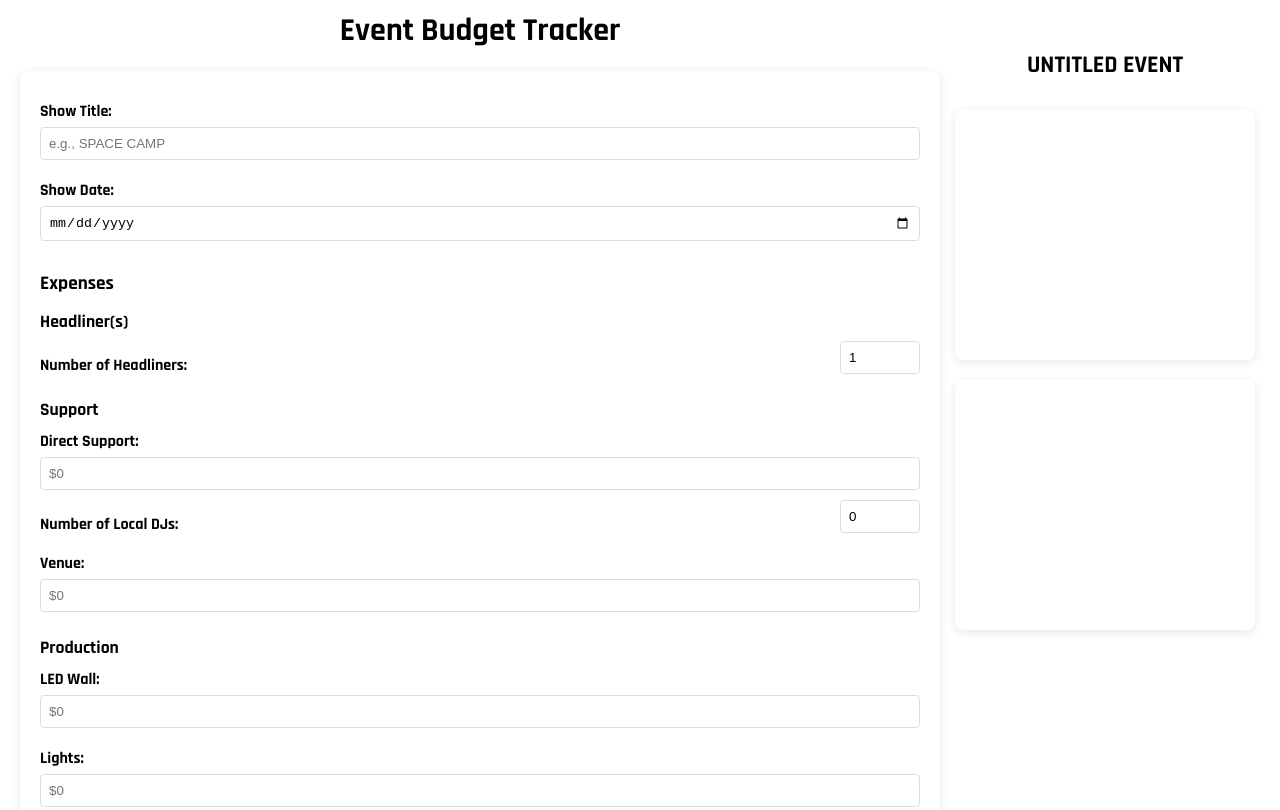
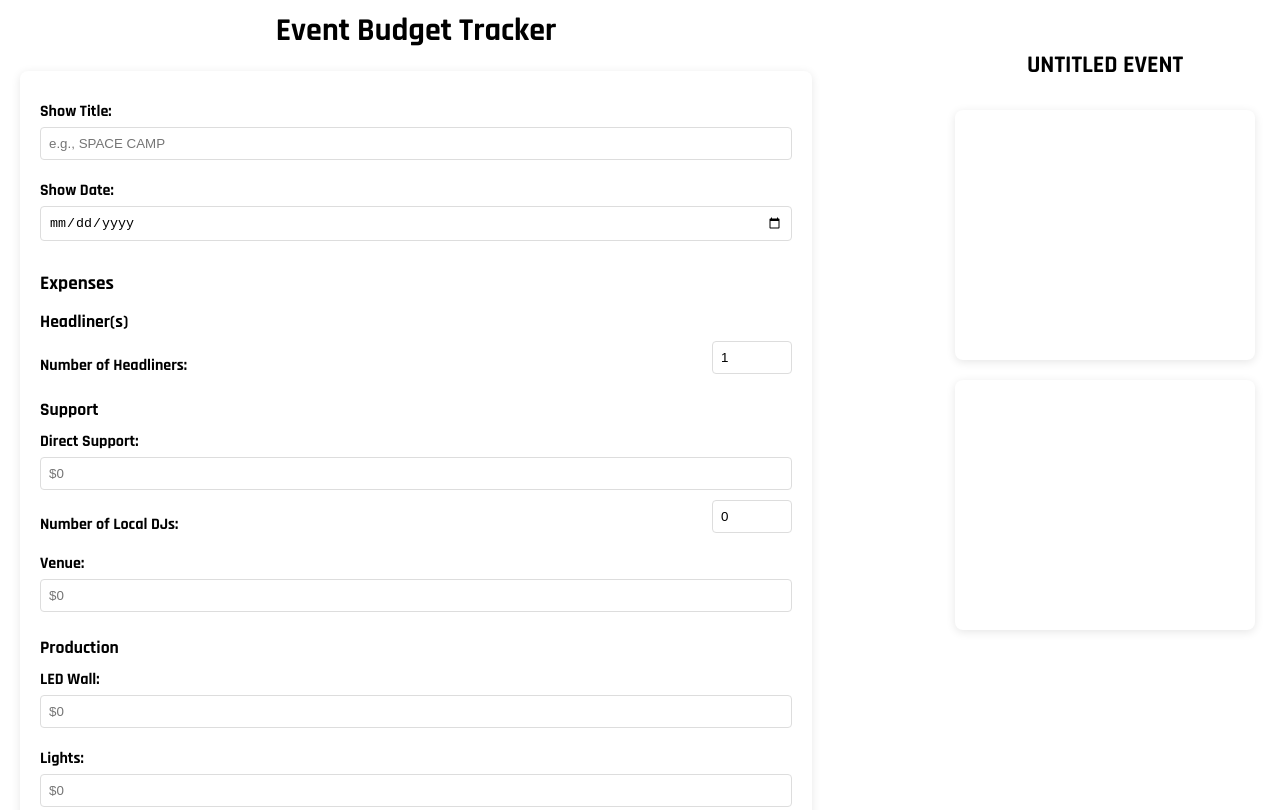
Before and after one commit to RaidenIV/event-tools, a plain HTML site: page budget_app.html in a window 1280 px wide. Shown: the top 810 px of the page. Drawn offline with nearby package versions, Linux system fonts and the light colour scheme.

Commit message:
Update budget_app.html

```diff
--- a/budget_app.html
+++ b/budget_app.html
@@ -10,7 +10,7 @@
         /* Global body styling: Full width base, but content will be centered via wrapper; white background for clean look */
         body {
             font-family: 'Rajdhani', sans-serif;
-            width: 75%; /* Full width to span almost the entire webpage */
+            width: 65%; /* Full width to span almost the entire webpage */
             margin: 0;
             padding: 10px 20px 20px 20px; /* Consistent padding on sides/bottom; top reduced */
             background-color: #FFFFFF; /* White background for the entire page */
```
